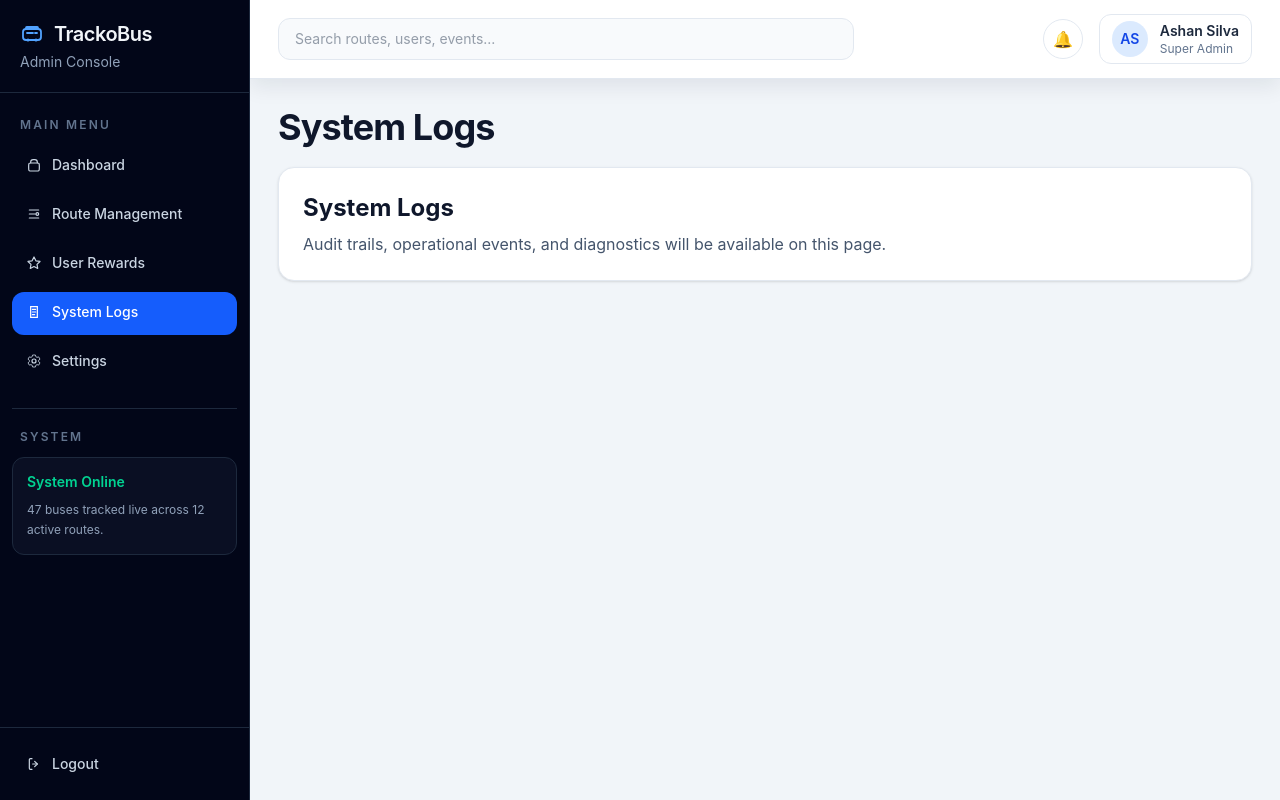
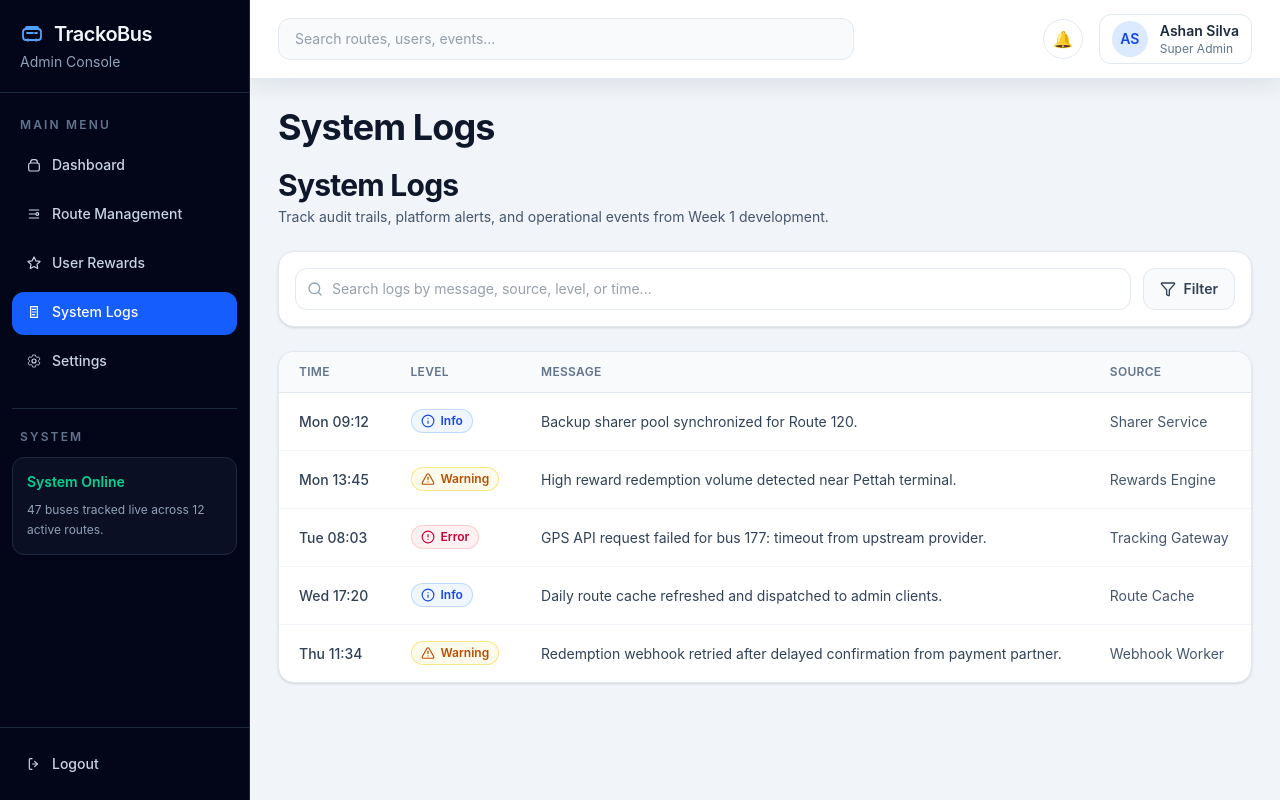
Before and after one commit to TrackoBus/trackobus-admin, a React (Vite) app: page /system-logs in a window 1280 px wide. Built offline with nearby package versions, Linux system fonts and the light colour scheme.

Commit message:
added working system log with mock data

```diff
--- a/package.json
+++ b/package.json
@@ -11,6 +11,7 @@
   },
   "dependencies": {
     "@tailwindcss/vite": "^4.2.2",
+    "lucide-react": "^1.7.0",
     "react": "^19.2.4",
     "react-dom": "^19.2.4",
     "react-router-dom": "^7.13.2",
--- a/src/pages/SystemLogs.jsx
+++ b/src/pages/SystemLogs.jsx
@@ -1,11 +1,175 @@
-import PlaceholderPage from './PlaceholderPage'
+import { useMemo, useState } from 'react'
+import { AlertCircle, AlertTriangle, Filter, Info, Search } from 'lucide-react'
+
+const weekOneLogs = [
+  {
+    id: 'log-001',
+    time: 'Mon 09:12',
+    level: 'info',
+    message: 'Backup sharer pool synchronized for Route 120.',
+    source: 'Sharer Service',
+  },
+  {
+    id: 'log-002',
+    time: 'Mon 13:45',
+    level: 'warning',
+    message: 'High reward redemption volume detected near Pettah terminal.',
+    source: 'Rewards Engine',
+  },
+  {
+    id: 'log-003',
+    time: 'Tue 08:03',
+    level: 'error',
+    message: 'GPS API request failed for bus 177: timeout from upstream provider.',
+    source: 'Tracking Gateway',
+  },
+  {
+    id: 'log-004',
+    time: 'Wed 17:20',
+    level: 'info',
+    message: 'Daily route cache refreshed and dispatched to admin clients.',
+    source: 'Route Cache',
+  },
+  {
+    id: 'log-005',
+    time: 'Thu 11:34',
+    level: 'warning',
+    message: 'Redemption webhook retried after delayed confirmation from payment partner.',
+    source: 'Webhook Worker',
+  },
+]
+
+const levelMeta = {
+  info: {
+    label: 'Info',
+    icon: Info,
+    classes: 'bg-blue-50 text-blue-700 ring-1 ring-inset ring-blue-200',
+  },
+  warning: {
+    label: 'Warning',
+    icon: AlertTriangle,
+    classes: 'bg-amber-50 text-amber-700 ring-1 ring-inset ring-amber-200',
+  },
+  error: {
+    label: 'Error',
+    icon: AlertCircle,
+    classes: 'bg-rose-50 text-rose-700 ring-1 ring-inset ring-rose-200',
+  },
+}
+
+function LevelBadge({ level }) {
+  const meta = levelMeta[level]
+  const Icon = meta.icon
+
+  return (
+    <span
+      className={
+        'inline-flex items-center gap-1.5 rounded-full px-2.5 py-1 text-xs font-semibold ' +
+        meta.classes
+      }
+    >
+      <Icon className="h-3.5 w-3.5" aria-hidden="true" />
+      {meta.label}
+    </span>
+  )
+}
 
 function SystemLogs() {
+  const [searchQuery, setSearchQuery] = useState('')
+
+  const filteredLogs = useMemo(() => {
+    const query = searchQuery.trim().toLowerCase()
+
+    if (!query) {
+      return weekOneLogs
+    }
+
+    return weekOneLogs.filter((log) => {
+      const searchable = [log.time, log.level, log.message, log.source].join(' ').toLowerCase()
+      return searchable.includes(query)
+    })
+  }, [searchQuery])
+
   return (
-    <PlaceholderPage
-      title="System Logs"
-      description="Audit trails, operational events, and diagnostics will be available on this page."
-    />
+    <section className="space-y-6">
+      <header className="space-y-1">
+        <h2 className="text-3xl font-bold tracking-tight text-slate-900">System Logs</h2>
+        <p className="text-sm text-slate-600">
+          Track audit trails, platform alerts, and operational events from Week 1 development.
+        </p>
+      </header>
+
+      <div className="rounded-2xl border border-slate-200 bg-white p-4 shadow-sm">
+        <div className="flex flex-col gap-3 sm:flex-row sm:items-center">
+          <div className="relative flex-1">
+            <Search
+              className="pointer-events-none absolute left-3 top-1/2 h-4 w-4 -translate-y-1/2 text-slate-400"
+              aria-hidden="true"
+            />
+            <input
+              type="text"
+              value={searchQuery}
+              onChange={(event) => setSearchQuery(event.target.value)}
+              placeholder="Search logs by message, source, level, or time..."
+              className="w-full rounded-xl border border-slate-200 bg-white py-2.5 pl-9 pr-3 text-sm text-slate-700 outline-none transition focus:border-blue-500"
+            />
+          </div>
+
+          <button
+            type="button"
+            className="inline-flex items-center justify-center gap-2 rounded-xl border border-slate-200 bg-slate-50 px-4 py-2.5 text-sm font-semibold text-slate-700 transition hover:bg-slate-100"
+          >
+            <Filter className="h-4 w-4" aria-hidden="true" />
+            Filter
+          </button>
+        </div>
+      </div>
+
+      <section className="overflow-hidden rounded-2xl border border-slate-200 bg-white shadow-sm">
+        <div className="overflow-x-auto">
+          <table className="min-w-full divide-y divide-slate-200 text-left">
+            <thead className="bg-slate-50">
+              <tr>
+                <th className="px-5 py-3 text-xs font-semibold uppercase tracking-wide text-slate-500">
+                  Time
+                </th>
+                <th className="px-5 py-3 text-xs font-semibold uppercase tracking-wide text-slate-500">
+                  Level
+                </th>
+                <th className="px-5 py-3 text-xs font-semibold uppercase tracking-wide text-slate-500">
+                  Message
+                </th>
+                <th className="px-5 py-3 text-xs font-semibold uppercase tracking-wide text-slate-500">
+                  Source
+                </th>
+              </tr>
+            </thead>
+            <tbody className="divide-y divide-slate-100">
+              {filteredLogs.map((log) => (
+                <tr key={log.id} className="hover:bg-slate-50/70">
+                  <td className="whitespace-nowrap px-5 py-4 text-sm font-medium text-slate-700">
+                    {log.time}
+                  </td>
+                  <td className="whitespace-nowrap px-5 py-4">
+                    <LevelBadge level={log.level} />
+                  </td>
+                  <td className="px-5 py-4 text-sm text-slate-700">{log.message}</td>
+                  <td className="whitespace-nowrap px-5 py-4 text-sm text-slate-600">
+                    {log.source}
+                  </td>
+                </tr>
+              ))}
+            </tbody>
+          </table>
+        </div>
+
+        {filteredLogs.length === 0 ? (
+          <div className="border-t border-slate-200 px-5 py-8 text-center text-sm text-slate-500">
+            No logs matched your search.
+          </div>
+        ) : null}
+      </section>
+    </section>
   )
 }
 
```
Also changed, not shown: 1 other file (tests, documents, lock files or other folders).
